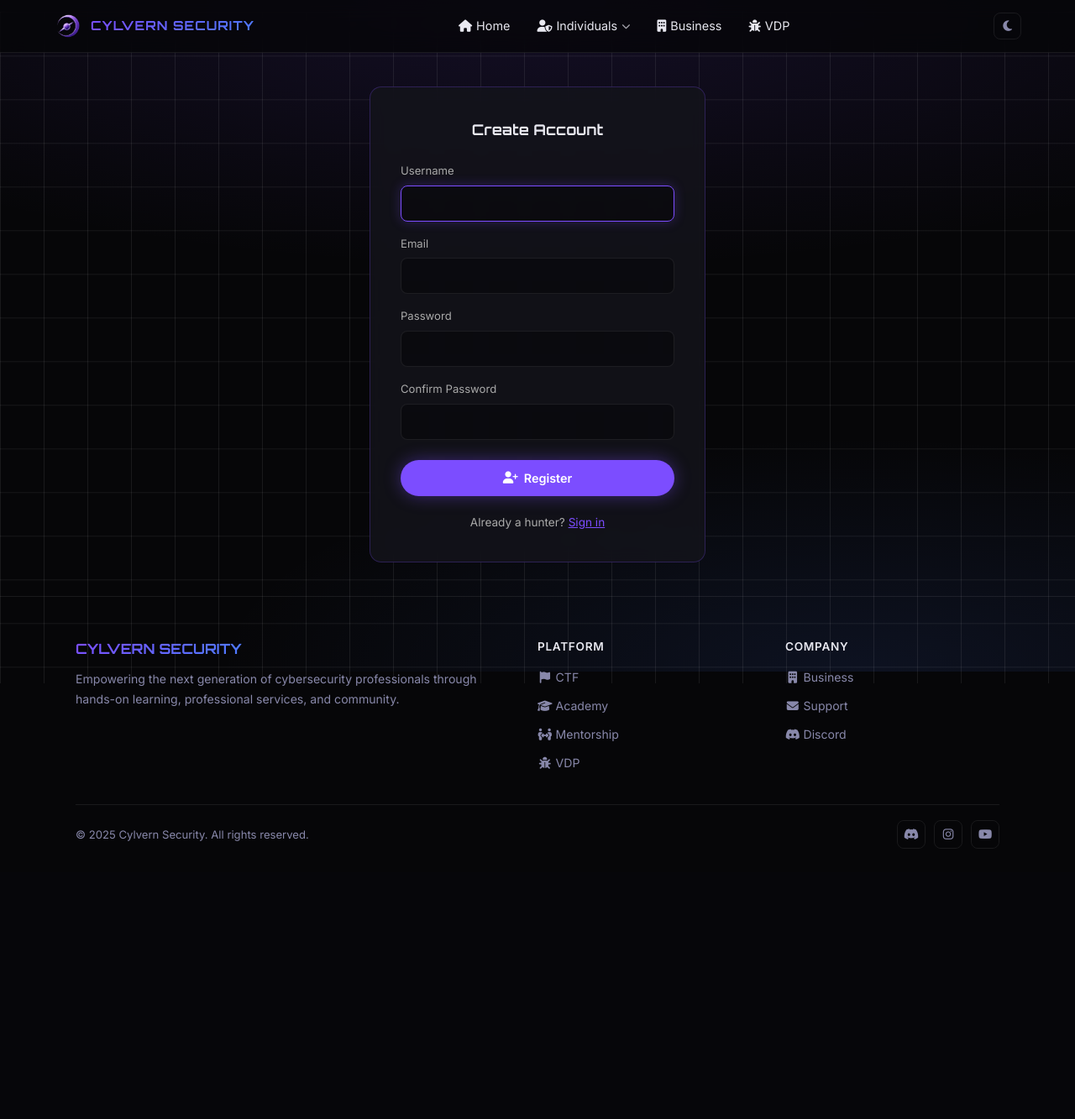
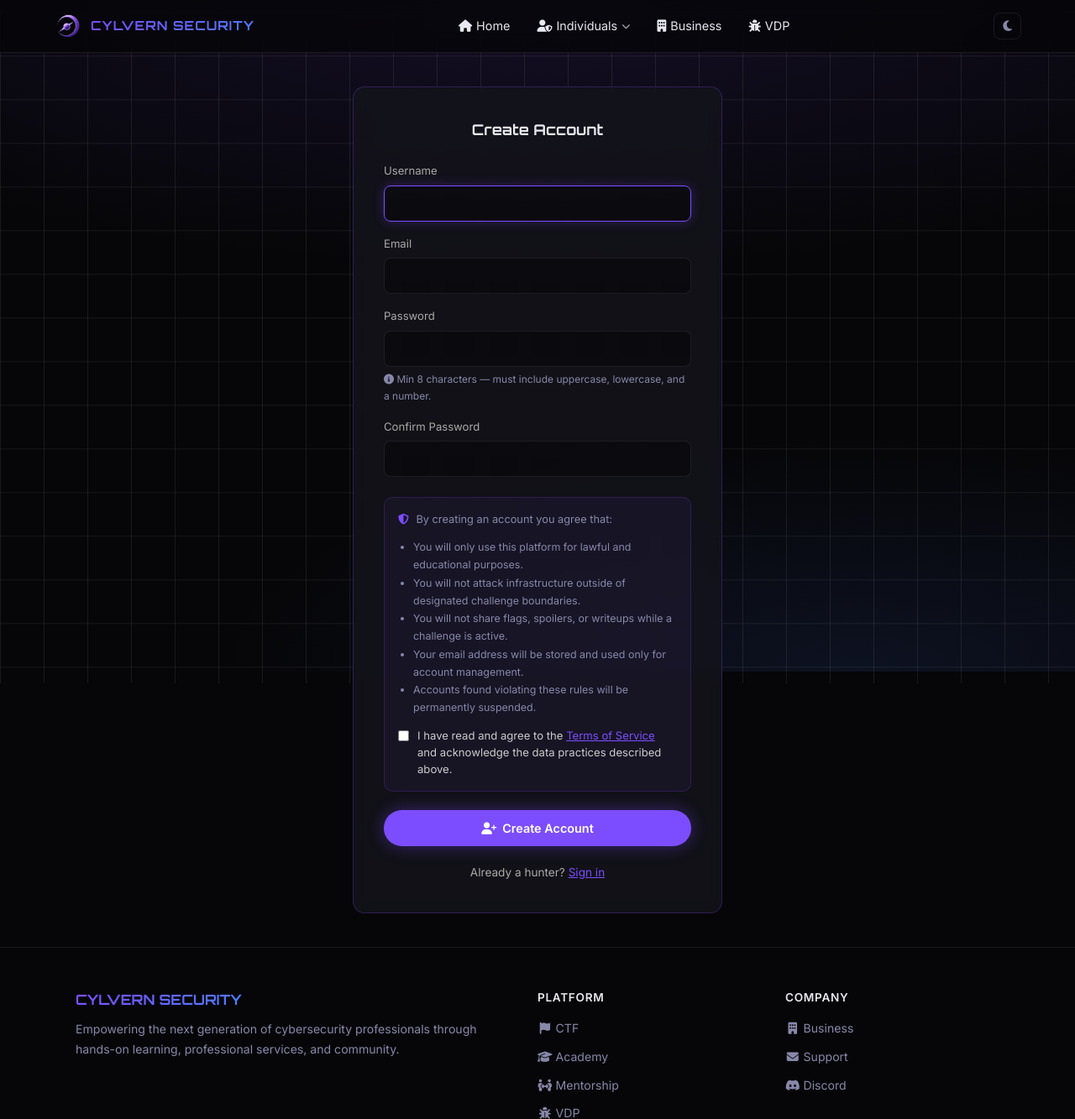
Before and after one commit to aectivist/www.cylsec.com, a Flask app: template CTF/app/templates/register.html in a window 1280 px wide. Shown: the top 1333 px of the page at 84% size. Before the commit the page ends 1011 px from the top, so only its background shows below. Run offline with Flask 3, Linux system fonts and the light colour scheme; the template is opened without the code that fills it, so the values that code supplies are empty; some libraries are stand-ins or nearby versions.

Commit message:
fix: mail auto-confirm, docker pkg, password validation, privacy consent, replace emojis with FA icons

```diff
--- a/CTF/app/templates/leaderboard.html
+++ b/CTF/app/templates/leaderboard.html
@@ -26,7 +26,9 @@
         {% for user in users %}
         <tr style="border-bottom:1px solid rgba(255,255,255,.03);transition:background .15s;{% if current_user.is_authenticated and user.id == current_user.id %}background:rgba(124,77,255,.08);{% endif %}">
           <td style="padding:11px 16px;font-size:.88rem;color:var(--muted);">
-            {% if loop.index == 1 %}🥇{% elif loop.index == 2 %}🥈{% elif loop.index == 3 %}🥉
+            {% if loop.index == 1 %}<i class="fas fa-trophy" style="color:#FFD700;"></i>
+            {% elif loop.index == 2 %}<i class="fas fa-medal" style="color:#C0C0C0;"></i>
+            {% elif loop.index == 3 %}<i class="fas fa-award" style="color:#CD7F32;"></i>
             {% else %}{{ loop.index }}{% endif %}
           </td>
           <td style="padding:11px 16px;">
@@ -46,7 +48,7 @@
     </table>
     {% else %}
     <div style="text-align:center;padding:56px 24px;">
-      <div style="font-size:2.2rem;margin-bottom:12px;">🏆</div>
+      <i class="fas fa-trophy" style="font-size:2.2rem;color:var(--muted);display:block;margin-bottom:12px;"></i>
       <p style="color:var(--muted);font-size:.9rem;">No hunters yet — be the first to register!</p>
     </div>
     {% endif %}
--- a/CTF/app/templates/profile.html
+++ b/CTF/app/templates/profile.html
@@ -61,7 +61,7 @@
   </div>
   {% else %}
   <div class="panel" style="text-align:center;padding:40px 24px;">
-    <div style="font-size:2rem;margin-bottom:10px;">🎯</div>
+    <i class="fas fa-crosshairs" style="font-size:2rem;color:var(--muted);display:block;margin-bottom:10px;"></i>
     <p style="color:var(--muted);font-size:.88rem;">No solves yet — <a href="{{ url_for('challenges.archives') }}" style="color:var(--purple);">start a challenge</a>.</p>
   </div>
   {% endif %}
--- a/CTF/app/templates/register.html
+++ b/CTF/app/templates/register.html
@@ -4,34 +4,67 @@
 
 {% block content %}
 <div style="min-height:70vh;display:flex;align-items:center;justify-content:center;padding:40px 16px;">
-  <div class="panel" style="width:100%;max-width:400px;padding:36px;">
+  <div class="panel" style="width:100%;max-width:440px;padding:36px;">
     <h2 style="font-family:'Orbitron',sans-serif;font-size:1.1rem;text-align:center;margin-bottom:24px;">Create Account</h2>
     <form method="POST" novalidate>
       <input type="hidden" name="csrf_token" value="{{ csrf_token() }}">
+
       <div style="margin-bottom:16px;">
         <label style="display:block;font-size:.82rem;color:#aaa;margin-bottom:6px;">Username</label>
         <input type="text" name="username" class="form-control" autofocus required
                value="{{ form.username.data or '' }}">
         {% if form.username.errors %}<p style="color:#ff5252;font-size:.78rem;margin-top:4px;">{{ form.username.errors[0] }}</p>{% endif %}
       </div>
+
       <div style="margin-bottom:16px;">
         <label style="display:block;font-size:.82rem;color:#aaa;margin-bottom:6px;">Email</label>
         <input type="email" name="email" class="form-control" required
                value="{{ form.email.data or '' }}">
         {% if form.email.errors %}<p style="color:#ff5252;font-size:.78rem;margin-top:4px;">{{ form.email.errors[0] }}</p>{% endif %}
       </div>
+
       <div style="margin-bottom:16px;">
         <label style="display:block;font-size:.82rem;color:#aaa;margin-bottom:6px;">Password</label>
         <input type="password" name="password" class="form-control" required>
+        <p style="color:var(--muted);font-size:.75rem;margin-top:5px;">
+          <i class="fas fa-info-circle"></i>
+          Min 8 characters — must include uppercase, lowercase, and a number.
+        </p>
         {% if form.password.errors %}<p style="color:#ff5252;font-size:.78rem;margin-top:4px;">{{ form.password.errors[0] }}</p>{% endif %}
       </div>
+
       <div style="margin-bottom:24px;">
         <label style="display:block;font-size:.82rem;color:#aaa;margin-bottom:6px;">Confirm Password</label>
         <input type="password" name="confirm_password" class="form-control" required>
         {% if form.confirm_password.errors %}<p style="color:#ff5252;font-size:.78rem;margin-top:4px;">{{ form.confirm_password.errors[0] }}</p>{% endif %}
       </div>
+
+      {# ── Privacy / ToS consent ── #}
+      <div style="background:rgba(124,77,255,.06);border:1px solid rgba(124,77,255,.2);border-radius:10px;padding:16px;margin-bottom:22px;">
+        <p style="font-size:.8rem;color:var(--muted);margin-bottom:12px;line-height:1.55;">
+          <i class="fas fa-shield-alt" style="color:var(--purple);margin-right:5px;"></i>
+          By creating an account you agree that:
+        </p>
+        <ul style="font-size:.78rem;color:var(--muted);padding-left:18px;margin-bottom:14px;line-height:1.7;">
+          <li>You will only use this platform for lawful and educational purposes.</li>
+          <li>You will not attack infrastructure outside of designated challenge boundaries.</li>
+          <li>You will not share flags, spoilers, or writeups while a challenge is active.</li>
+          <li>Your email address will be stored and used only for account management.</li>
+          <li>Accounts found violating these rules will be permanently suspended.</li>
+        </ul>
+        <label style="display:flex;align-items:flex-start;gap:10px;cursor:pointer;">
+          <input type="checkbox" name="privacy_consent" id="privacy_consent"
+                 style="margin-top:3px;accent-color:var(--purple);" required>
+          <span style="font-size:.82rem;color:#ccc;line-height:1.5;">
+            I have read and agree to the
+            <a href="https://cylsec.com/vdp" target="_blank" style="color:var(--purple);">Terms of Service</a>
+            and acknowledge the data practices described above.
+          </span>
+        </label>
+      </div>
+
       <button type="submit" class="btn btn-primary" style="width:100%;justify-content:center;">
-        <i class="fas fa-user-plus"></i> Register
+        <i class="fas fa-user-plus"></i> Create Account
       </button>
     </form>
     <p style="text-align:center;margin-top:20px;font-size:.85rem;color:#aaa;">
--- a/CTF/app/utils.py
+++ b/CTF/app/utils.py
@@ -26,11 +26,11 @@ def confirm_token(token, expiration=3600):
 
 
 def _send_mail(msg):
-    """Attempt to send mail. Silently logs and returns False on any failure."""
+    """Attempt to send mail. Returns False when suppressed or on any failure."""
     try:
         if current_app.config.get('MAIL_SUPPRESS_SEND'):
             current_app.logger.info(f'[mail suppressed] to={msg.recipients} subject={msg.subject}')
-            return True
+            return False  # treat suppression as "not sent" so callers can auto-confirm
         mail.send(msg)
         return True
     except Exception as e:
--- a/CTF/requirements.txt
+++ b/CTF/requirements.txt
@@ -18,3 +18,4 @@ pyotp==2.9.0
 qrcode==8.0
 Pillow==10.4.0
 requests==2.32.3
+docker==7.1.0
```
Also changed, not shown: CTF/app/blueprints/auth.py (+11 -2 lines), CTF/app/templates/index.html (+4 -3 lines).
